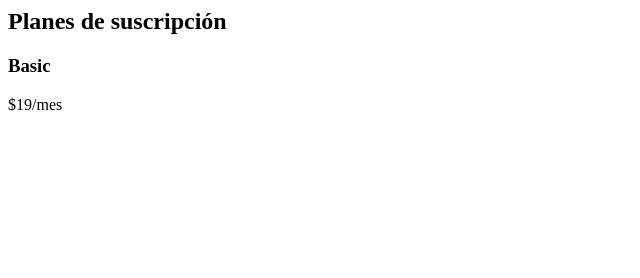
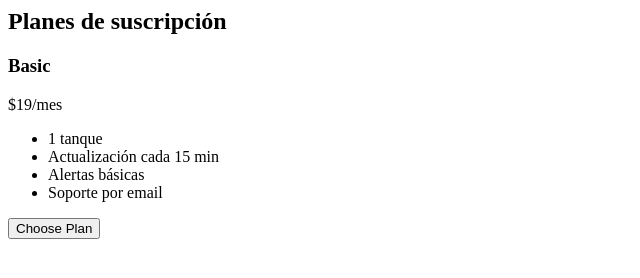
Before and after one commit to wasd25/landing-page, a plain HTML site: page index.html in a window 1280 px wide. Shown: the whole page, without its empty margins (0-640 px from the left). Drawn offline with Linux system fonts and the light colour scheme.

Commit message:
feat: agregar características y botón al plan Basic

```diff
--- a/index.html
+++ b/index.html
@@ -5,6 +5,13 @@
             <article class="price-card">
                 <h3 class="price-name">Basic</h3>
                 <p class="price-amount">$19<span class="price-period">/mes</span></p>
+                <ul class="price-features">
+                    <li>1 tanque</li>
+                    <li>Actualización cada 15 min</li>
+                    <li>Alertas básicas</li>
+                    <li>Soporte por email</li>
+                </ul>
+                <button class="btn btn-outline choose-plan" data-plan="Basic">Choose Plan</button>
             </article>
         </div>
     </div>
```
